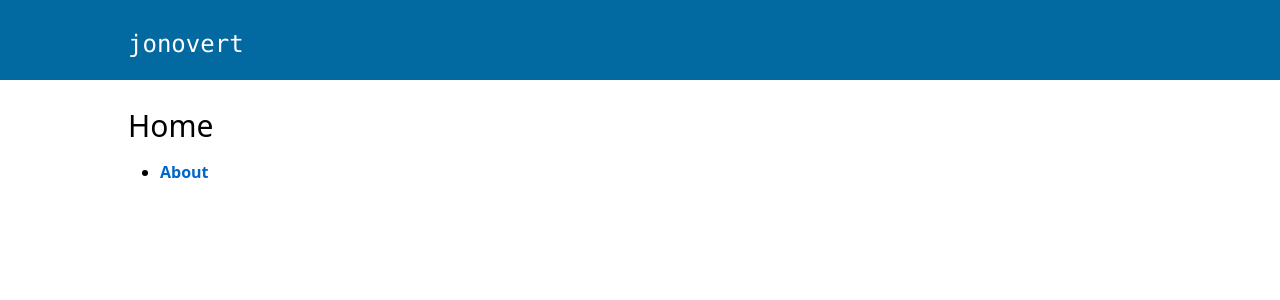
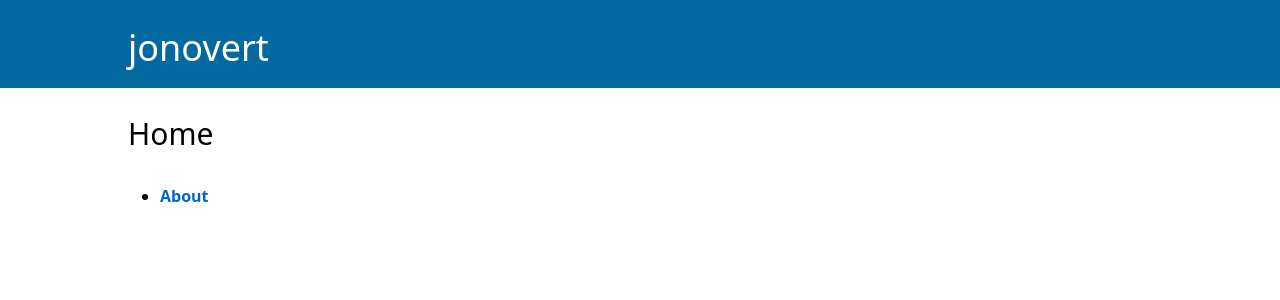
Before and after one commit to joncoded/jonovert, a Next.js app: page / in a window 1280 px wide. Shown: the top 300 px of the page. Built offline with nearby package versions, Linux system fonts and the light colour scheme.

Commit message:
updating header properties

```diff
--- a/app/global.css
+++ b/app/global.css
@@ -1,6 +1,10 @@
 @tailwind base;
 @tailwind components;
 @tailwind utilities;
+
+html {
+  scroll-padding-top: 5.5rem;
+}
 
 h1, h2, h3, h4, h5, h6, p, ul {
   margin-top: 0.5rem;
@@ -11,7 +15,11 @@ ul {
   margin: 1rem 2rem;
 }
 
-a {
+main a {
   color: #0066cc;
   font-weight: bold;
 }
+
+main h2 {
+  margin-bottom: 2rem;
+}
--- a/components/head.tsx
+++ b/components/head.tsx
@@ -1,8 +1,10 @@
+import Link from "next/link"
+
 export default function Head() {
   return (
-    <div className="bg-sky-700 text-white w-full sticky z-40 p-5">
+    <div className="bg-sky-700 text-white w-full sticky top-0 z-40 p-5">
       <div className="max-w-screen-lg mx-auto">
-        <h1 className="font-mono text-2xl">jonovert</h1>
+        <h1 className="text-4xl"><Link href="/">jonovert</Link></h1>
       </div>
     </div>
   )
```
